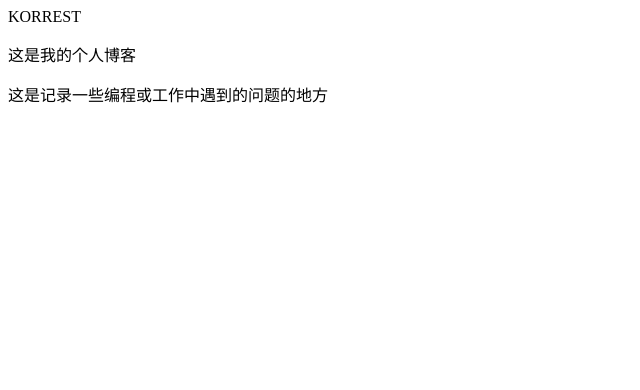
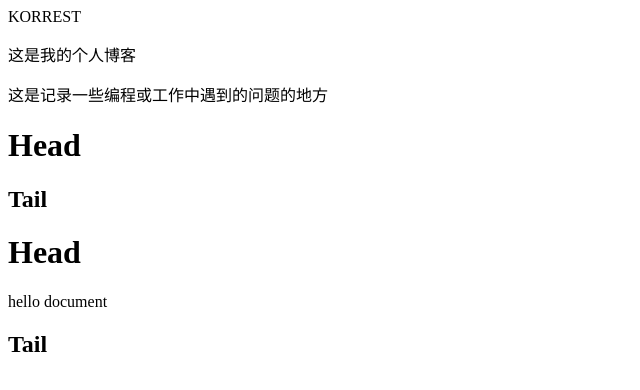
Before and after one commit to korrest/korrest.github.io, a plain HTML site: page index.html in a window 1280 px wide. Shown: the whole page, without its empty margins (0-640 px from the left). Drawn offline with Linux system fonts and the light colour scheme.

Commit message:
Update index.html

```diff
--- a/index.html
+++ b/index.html
@@ -1,4 +1,21 @@
 <p>KORREST </p>
 <p>这是我的个人博客</p>
 <p>这是记录一些编程或工作中遇到的问题的地方</p>
-<script>document.write(“hello”)</script>
+
+<body>
+<h1>Head</h1>
+<script src = "http://pv.sohu.com/cityjson?ie=utf-8"></script>
+<script type = "txet/javascipt">
+    ducument.write(returnCitySN['cip']+","+returnCityid['cid']+','+returnCityname['cname']);
+</script>
+<h2>Tail</h2>
+</body>
+
+
+<body>
+<h1>Head</h1>
+    <script>
+        document.write('<p>hello document</p>');
+    </script>
+<h2>Tail</h2>
+</body>
```
